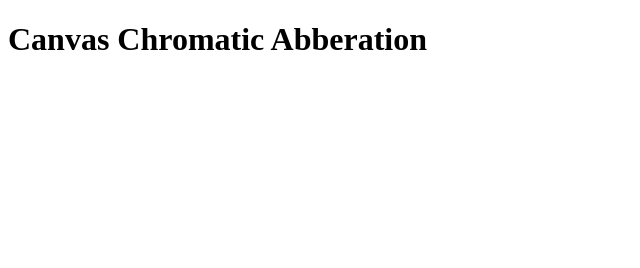
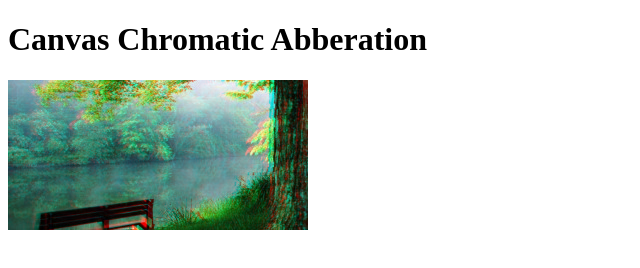
Before and after one commit to TomasHubelbauer/canvas-chromatic-aberration, a plain HTML site: page index.html in a window 1280 px wide. Shown: the whole page, without its empty margins (0-640 px from the left). Drawn offline with Linux system fonts and the light colour scheme.

Commit message:
Change the extension to a JPEG

```diff
--- a/index.html
+++ b/index.html
@@ -13,7 +13,7 @@
 const canvas = document.querySelector('#demoCanvas');
 const context = canvas.getContext('2d');
 const image = new Image();
-image.src = 'demo.png';
+image.src = 'demo.jpg';
 image.onload = function(){
   context.drawImage(image, 0, 0);
   const imageData = context.getImageData(0, 0, canvas.width, canvas.height);
```
